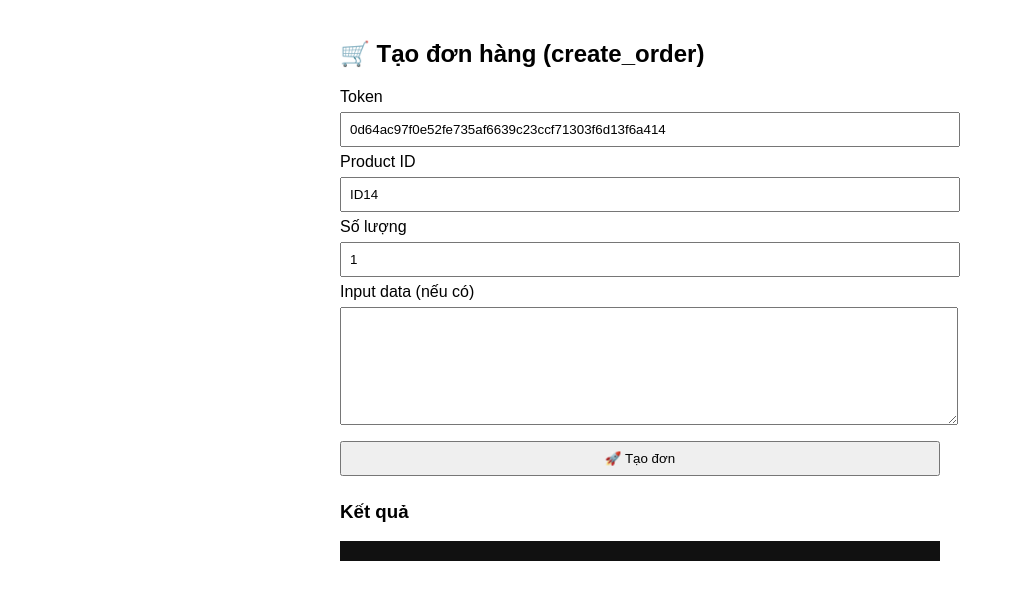
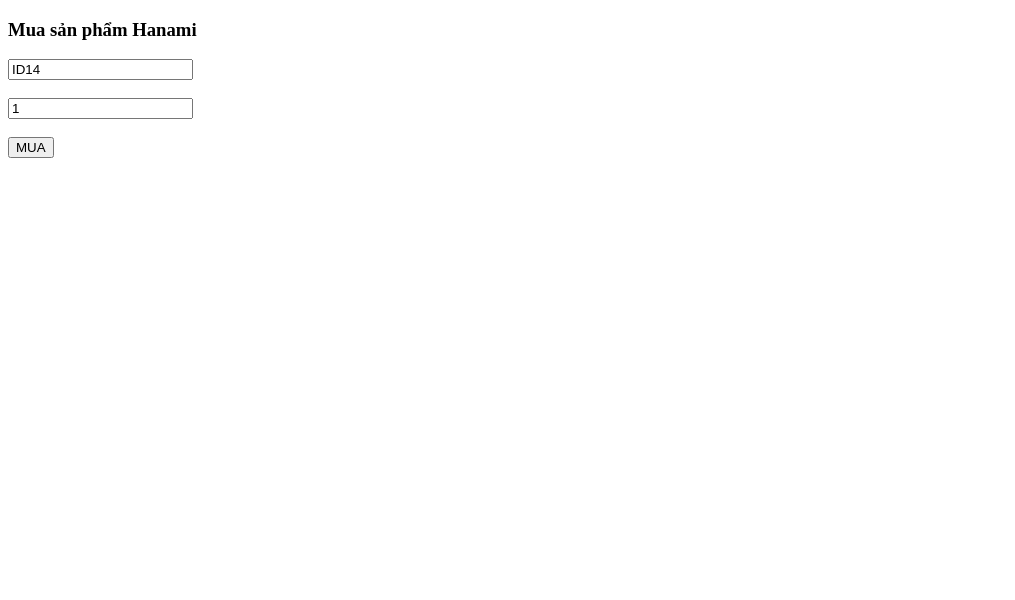
Before and after one commit to kemhi88-hue/toolmuahang, a plain HTML site: page index.html in a window 1280 px wide. Shown: the whole page, without its empty margins (0-1015 px from the left). Drawn offline with Linux system fonts and the light colour scheme.

Commit message:
Update index.html

```diff
--- a/index.html
+++ b/index.html
@@ -1,119 +1,40 @@
 <!DOCTYPE html>
 <html lang="vi">
-<head>
-  <meta charset="UTF-8">
-  <title>Create Order - Hoang Cloud</title>
-  <style>
-    body {
-      font-family: Arial;
-      max-width: 600px;
-      margin: auto;
-      padding: 20px;
-    }
-    input, textarea, button {
-      width: 100%;
-      margin: 6px 0;
-      padding: 8px;
-    }
-    textarea { height: 100px; }
-    pre {
-      background: #111;
-      color: #0f0;
-      padding: 10px;
-    }
-  </style>
-</head>
-<body>
+<meta charset="utf-8">
 
-<h2>🛒 Tạo đơn hàng (create_order)</h2>
+<h3>Mua sản phẩm Hanami</h3>
 
-<label>Token</label>
-<input id="token" value="0d64ac97f0e52fe735af6639c23ccf71303f6d13f6a414">
+<input id="pid" value="ID14" placeholder="product_id"><br><br>
+<input id="qty" type="number" value="1"><br><br>
+<button onclick="buy()">MUA</button>
 
-<label>Product ID</label>
-<input id="product_id" value="ID14">
-
-<label>Số lượng</label>
-<input id="quantity" type="number" value="1">
-
-<label>Input data (nếu có)</label>
-<textarea id="input_data"></textarea>
-
-<button onclick="createOrder()">🚀 Tạo đơn</button>
-
-<h3>Kết quả</h3>
-<pre id="result"></pre>
+<pre id="log"></pre>
 
 <script>
-async function createOrder() {
-  const payload = {
-    token: document.getElementById("token").value,
-    product_id: document.getElementById("product_id").value,
-    quantity: Number(document.getElementById("quantity").value),
-    input_data: document.getElementById("input_data").value
-  };
-
-  const resultEl = document.getElementById("result");
-  resultEl.textContent = "⏳ Đang gửi request...\n";
+async function buy() {
+  log.textContent = "Đang gửi request...";
 
   try {
-    const res = await fetch("https://hoang.cloud/dev/create_order", {
-      method: "POST",
-      headers: {
-        "Content-Type": "application/json"
-      },
-      body: JSON.stringify(payload)
-    });
+    const res = await fetch(
+      "https://corsproxy.io/?https://hoang.cloud/dev/create_order",
+      {
+        method: "POST",
+        headers: { "Content-Type": "application/json" },
+        body: JSON.stringify({
+          token: "0d64ac97f0e52fe735af6639c23ccf71303f6d13f6a414",
+          product_id: pid.value,
+          quantity: Number(qty.value),
+          input_data: ""
+        })
+      }
+    );
 
-    // Log HTTP status
-    resultEl.textContent += `HTTP Status: ${res.status}\n`;
+    const data = await res.json();
+    log.textContent = JSON.stringify(data, null, 2);
 
-    const text = await res.text();
-
-    // Log raw response
-    resultEl.textContent += `Raw response:\n${text}\n`;
-
-    // Thử parse JSON
-    try {
-      const data = JSON.parse(text);
-      resultEl.textContent += "\nParsed JSON:\n" +
-        JSON.stringify(data, null, 2);
-
-      // Lưu order_id
-      if (data?.data?.order_id) {
-        let orders = JSON.parse(localStorage.getItem("orders") || "[]");
-        orders.push({
-          time: new Date().toISOString(),
-          product_id: payload.product_id,
-          order_id: data.data.order_id
-        });
-        localStorage.setItem("orders", JSON.stringify(orders));
-      }
-    } catch (jsonErr) {
-      resultEl.textContent +=
-        "\n⚠️ Không parse được JSON (response không phải JSON)";
-    }
-
-  } catch (err) {
-    // FETCH FAILED
-    resultEl.textContent +=
-`❌ FETCH FAILED
-Tên lỗi: ${err.name}
-Message: ${err.message}
-
-👉 Khả năng cao:
-- API bị CORS block
-- Server không cho gọi trực tiếp từ browser
-- Mạng bị chặn / DNS lỗi
-
-👉 Test nhanh:
-- Mở DevTools (F12) → Network → xem request có xuất hiện không
-- Thử gọi bằng Postman / curl
-`;
+  } catch (e) {
+    log.textContent = "❌ Lỗi:\n" + e.toString();
   }
 }
 </script>
-
-
-</body>
 </html>
```
